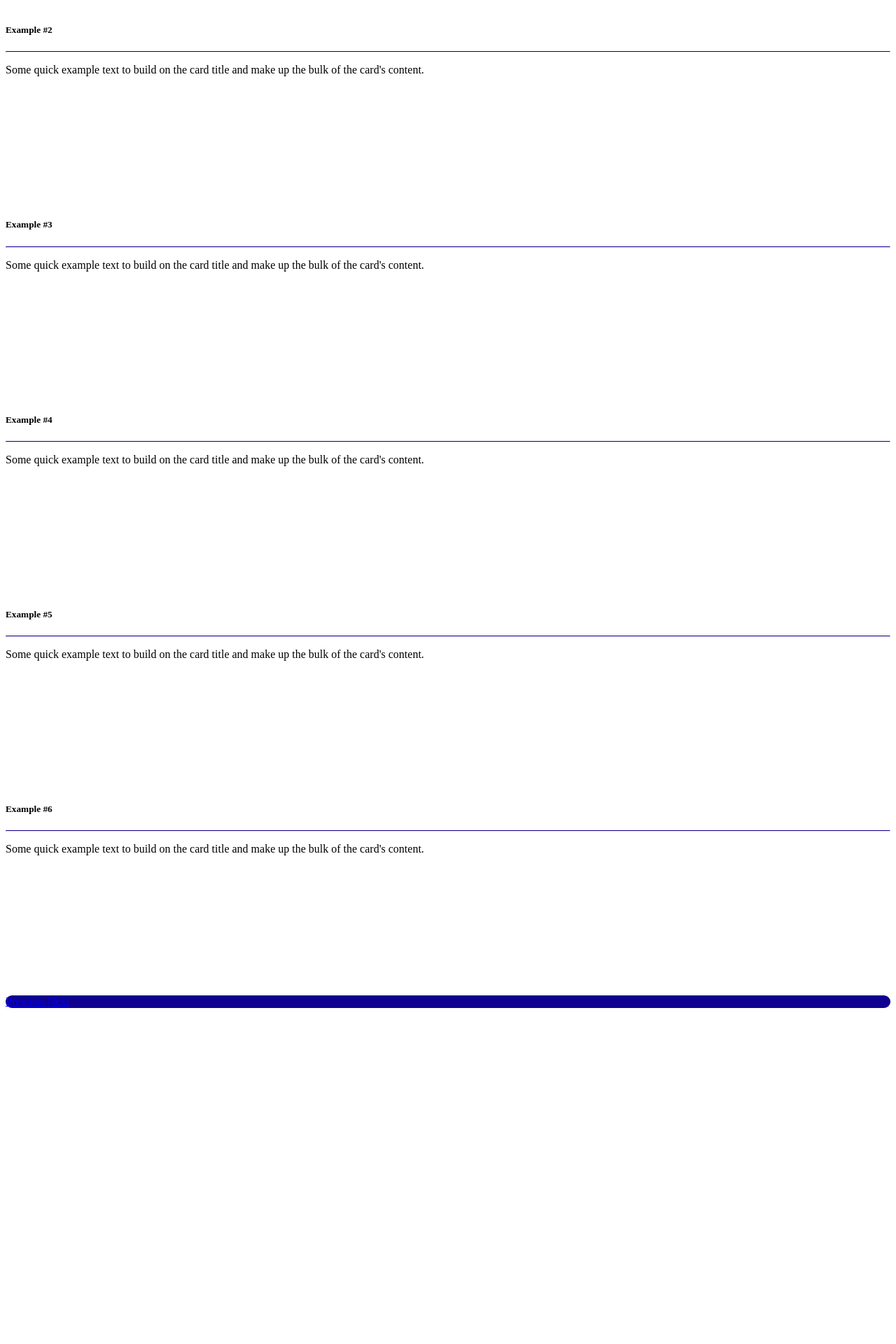
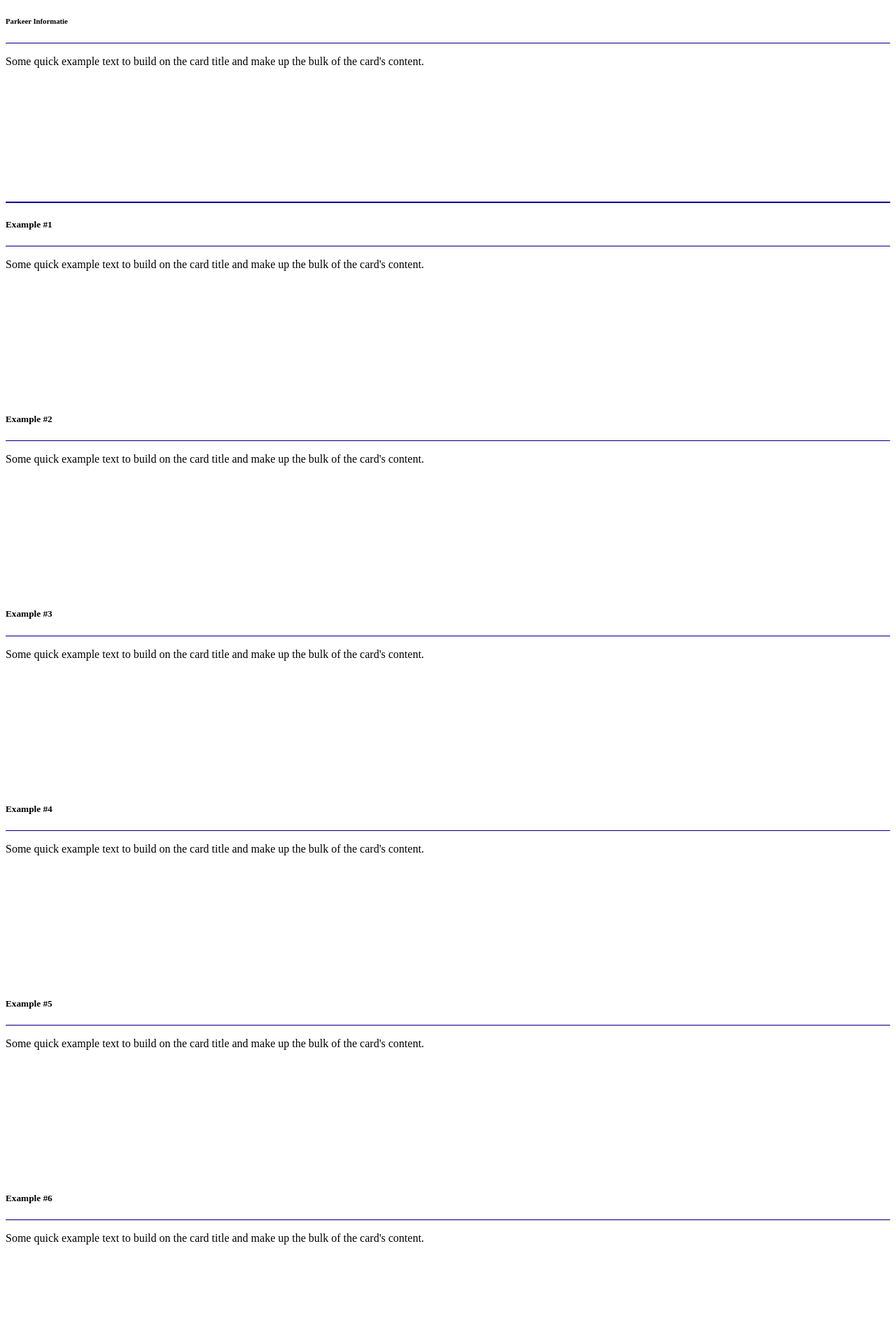
Before and after one commit to DaveydeHaas/projectHollywood, a PHP site: page /content/info.php in a window 1280 px wide. Shown: the part 1426-3346 px from the top of the page at 70% size. Before the commit the page ends 2866 px from the top, so only its background shows below. Run offline with PHP 8.4, Linux system fonts and the light colour scheme.

Commit message:
Parkeer Card, Parkeer IMG, Carousel slide duration

```diff
--- a/content/info.php
+++ b/content/info.php
@@ -31,13 +31,13 @@
     <div class="col-2">
       <div class="card card-corner" style="height: 16rem;">
         <div class="card-body text-center">
-          <h6 class="card-title"><i class="far fa-calendar-alt"></i> Opening Tijden</h6>
+          <h6 class="card-title"><i class="far fa-calendar-alt"></i> Openingstijden</h6>
           <hr class="royalblue">
           <p class="card-text">Some quick example text to build on the card title and make up the bulk of the card's content.</p>
         </div>
       </div>
     </div>
-    <!-- Card; Opening Tijden -->
+    <!-- Card; Openingstijden -->
     <!-- google maps -->
     <div class="col-6">
       <div class="card card-corner" style="height: 16rem;">
@@ -53,9 +53,34 @@
   <!-- Section 1 -->
   <hr class="royalblue2">
   <!-- Section 2 -->
+
+  <div class="row">
+    <!-- Card; Opening Tijden -->
+    <div class="col-6">
+      <div class="card card-corner" style="height: 16rem;">
+        <img class="card-img-top" src="./images/parkeerimg" alt="Card image cap">
+      </div>
+    </div>
+    <!-- Card; Opening Tijden -->
+    <!-- Card; Opening Tijden -->
+    <div class="col-6">
+      <div class="card card-corner" style="height: 16rem;">
+        <div class="card-body text-center">
+          <h6 class="card-title"><i class="far fa-calendar-alt"></i> Parkeer Informatie</h6>
+          <hr class="royalblue">
+          <p class="card-text">Some quick example text to build on the card title and make up the bulk of the card's content.</p>
+        </div>
+      </div>
+    </div>
+    <!-- Card; Opening Tijden -->
+  </div>
+
+  <!-- Section 2 -->
+  <hr class="royalblue2">
+  <!-- Section 3 -->
   <div class="row">
     <!-- Carousel Section -->
-    <div id="carouselExampleControls" class="carousel slide col-12" data-ride="carousel">
+    <div id="carouselExampleControls" class="carousel slide col-12" data-ride="carousel" data-interval="10000">
       <div class="carousel-inner">
         <!-- Carousel #1 -->
         <div class="carousel-item active">
@@ -86,7 +111,7 @@
 
         <!-- Carousel #2 -->
         <div class="carousel-item">
-        <div class="row">
+          <div class="row">
             <div class="col-1"></div>
             <!-- Card #1 -->
             <div class="card card-corner col-5" style="height: 16rem;">
@@ -113,7 +138,7 @@
 
         <!-- Carousel #3 -->
         <div class="carousel-item">
-        <div class="row">
+          <div class="row">
             <div class="col-1"></div>
             <!-- Card #1 -->
             <div class="card card-corner col-5" style="height: 16rem;">
@@ -159,6 +184,6 @@
     <!-- Carousel Section -->
   </div>
   <br>
-  <!-- Section 2 -->
+  <!-- Section 3 -->
 </div>
 <!-- Container -->
--- a/css/info.css
+++ b/css/info.css
@@ -21,3 +21,9 @@
 .card-background-color {
     background-color: #10008f;
 }
+
+.card-img-top {
+    width: 100%;
+    height: 16rem;
+    object-fit: cover;
+}
```
Also changed, not shown: images/adres.png (deleted), images/contact.png (deleted), images/new-google-maps-icon-logo-263A01C734-seeklogo.com.png (deleted), images/parkeerimg.png (added), images/time.png (deleted).
